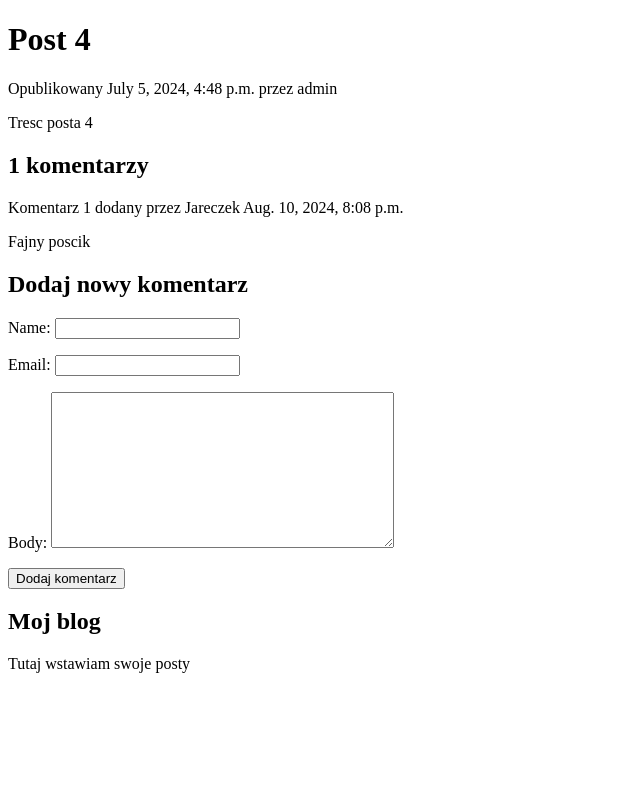
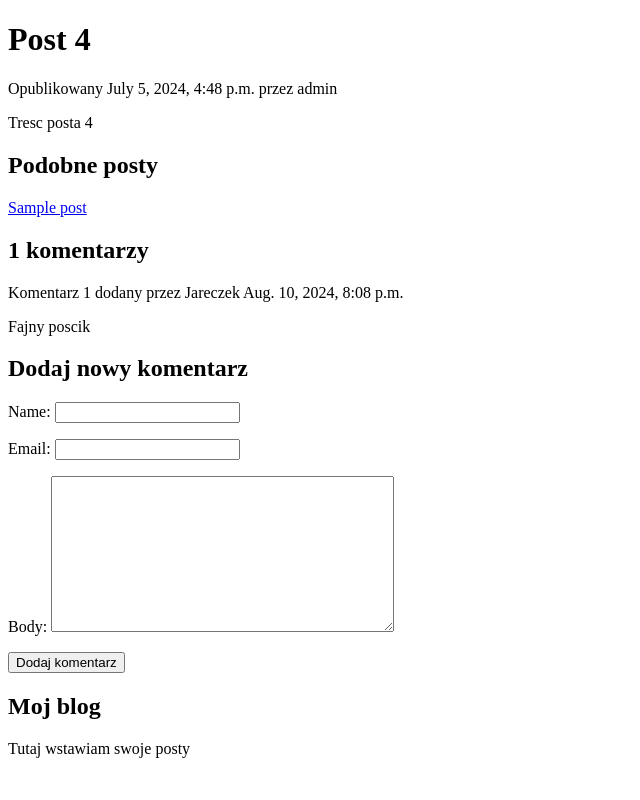
Before and after one commit to JaroDomcio/DjangoBlog, a Django app: template blog/templates/blog/post/detail.html in a window 1280 px wide. Shown: the whole page, without its empty margins (0-640 px from the left). Run offline with Django 5.2, Linux system fonts and the light colour scheme; data comes from the database, SQL or seed files in the repository; both versions use the stored data as it was after the commit; the template is opened without the code that fills it: values that come from a table or form of the project are taken from there, most other values are stand-ins (such as "Sample title", 1, 10 or a date in 2020); parts of the project's set-up code (start-up, migrations or seed data) failed here and were passed over.

Commit message:
Implemented recommendations using tags

```diff
--- a/blog/templates/blog/post/detail.html
+++ b/blog/templates/blog/post/detail.html
@@ -8,6 +8,16 @@
         Opublikowany {{ post.publish }} przez {{ post.author }}
     </p>
     {{ post.body|linebreaks }}
+    <h2>Podobne posty</h2>
+    {% for post in similar_posts %}
+        <p>
+            <a href = "{{ post.get_absolute_url }}"> {{ post.title }}</a>
+        </p>
+    {% empty %}
+        <p>
+            Nie ma jeszcze podobnych postów.
+        </p>
+    {% endfor %}
     {% with comments.count as total_comments %}
         <h2>
             {{ total_comments }} komentarzy
--- a/blog/views.py
+++ b/blog/views.py
@@ -5,6 +5,7 @@ from django.core.paginator import Paginator, EmptyPage, PageNotAnInteger
 from django.views.generic import ListView, DetailView
 from .forms import CommentForm
 from taggit.models import Tag
+from django.db.models import Count
 
 
 def post_list(request,tag_slug=None):
@@ -42,9 +43,12 @@ def post_detail(request,year,month,day,post):
                             )
     comments = post.comments.filter(active=True)
     form=CommentForm()
+    post_tags_ids = post.tags.values_list('id', flat=True)
+    similar_posts = Post.published.filter(tags__in=post_tags_ids).exclude(id=post.id)
+    similar_posts = similar_posts.annotate(same_tags=Count('tags')).order_by('-same_tags','-publish')[:4]
     return render(request,
                   'blog/post/detail.html',
-                  {'post':post, 'comments':comments, 'form':form})
+                  {'post':post, 'comments':comments, 'form':form,"similar_posts":similar_posts})
 
 
 @require_POST
```
Also changed, not shown: db.sqlite3.
